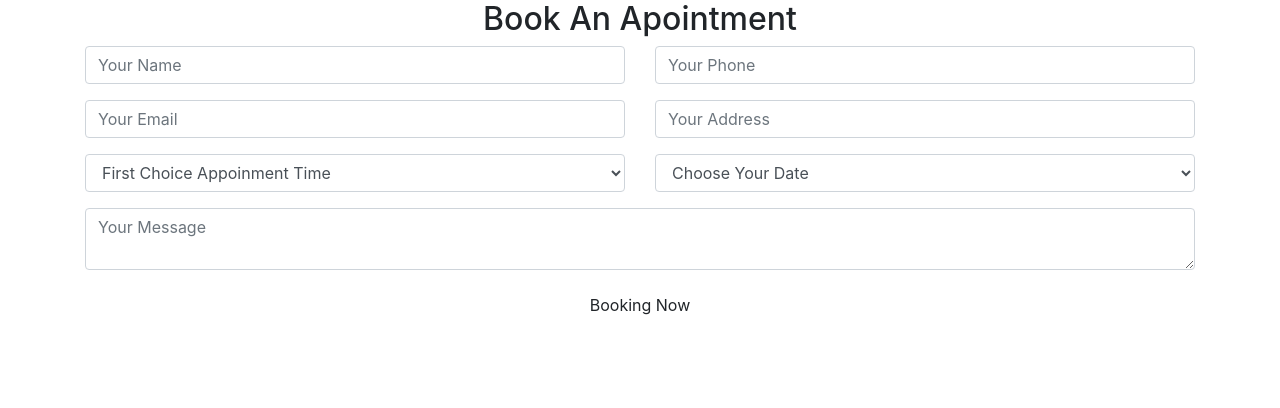
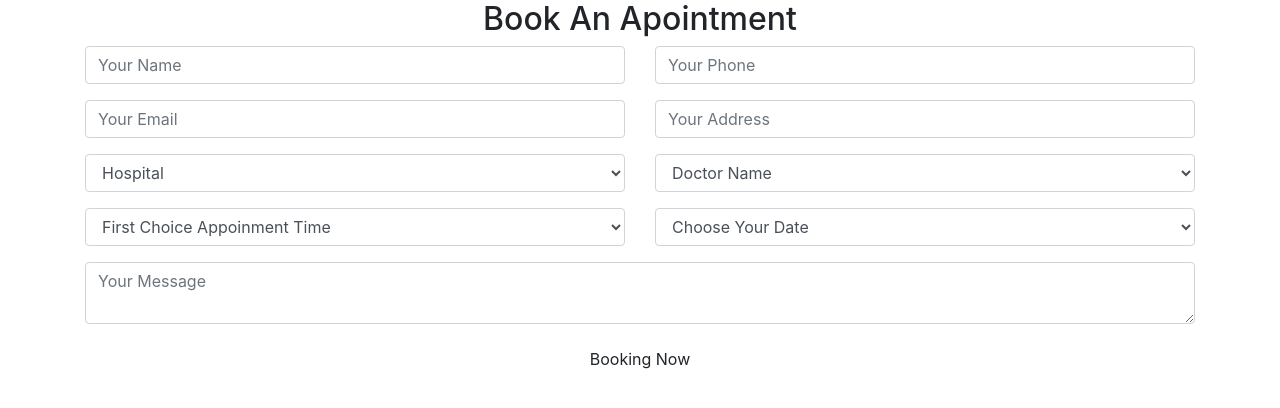
Before and after one commit to PathiranaKPRS/DA3330_BAD_GP_Phoenix, a Django app: template E_channelling/E_chan/templates/afterlogin.html in a window 1280 px wide. Shown: the part 86-494 px from the top of the page. Run offline with Django 4.2, Linux system fonts and the light colour scheme; the template is opened without the code that fills it, so the values that code supplies are empty.

Commit message:
new changes

```diff
--- a/E_channelling/E_chan/templates/afterlogin.html
+++ b/E_channelling/E_chan/templates/afterlogin.html
@@ -46,6 +46,36 @@
                 </div>
                 <div class="col-md-6">
                   <div class="form-group mb-30">
+                    <select name="Hospital" class="form-control">
+                      <option value="Hospital">Hospital</option>
+                      <option value="Durdans Hospital Colombo">Durdans Hospital Colombo</option>
+                      <option value="Asiri Central Hospital Norris Canal Road">Asiri Central Hospital Norris Canal Road</option>
+                      <option value="Prabhodha Hospital PVT Ampara">Prabhodha Hospital PVT Ampara</option>
+                      <option value="Navaloka Hospital Colombo">Navaloka Hospital Colombo</option>
+                      <option value="Asiri Hospital Colombo">Asiri Hospital Colombo</option>
+                      <option value="Asiri Hospital Kandy">Asiri Hospital Kandy</option>
+                      <option value="Hemas Hospital Wattala">Hemas Hospital Wattala</option>
+                      <option value="Royal Hospital Colombo">Royal Hospital Colombo</option>
+                    </select>
+                  </div>
+                </div>
+                <div class="col-md-6">
+                  <div class="form-group mb-30">
+                    <select name="your_schedule" class="form-control">
+                      <option value="Doctor Name">Doctor Name</option>
+                      <option value="DR A YOGANANDAMOORTHY">DR A YOGANANDAMOORTHY - CARDIOLOGIST</option>
+                      <option value="DR ASHA KUMARASIRI">DR ASHA KUMARASIRI - NEUROLOGIST</option>
+                      <option value="DR A WINDSOR PERERA">DR A WINDSOR PERERA - PAEDIATRICIAN</option>
+                      <option value="DR A K PRABHODANA RANAWEERA">DR A K PRABHODANA RANAWEERA - GYNAECOLOGIST</option>
+                      <option value="DR AJANTHA TIKIRI RAJAPAKSHA">DR AJANTHA TIKIRI RAJAPAKSHA - CARDIOLOGIST</option>
+                      <option value="DR A A A RIYAAZ">DR A.A.A. RIYAAZ - PHYSICIAN</option>
+                      <option value="	DR SRIDARAN">	DR . SRIDARAN - PHYSICIAN</option>
+                      <option value="DR. NORMAN CECIL">DR. NORMAN CECIL - NEUROLOGIST</option>
+                    </select>
+                  </div>
+                </div>
+                <div class="col-md-6">
+                  <div class="form-group mb-30">
                     <select name="your_schedule" class="form-control">
                       <option value="First Choice Appoinment Time">First Choice Appoinment Time</option>
                       <option value="9 AM to 10 AM">9 AM to 10 AM</option>
@@ -64,6 +94,8 @@
                       <option value="Wednesday">Wednesday</option>
                       <option value="Thursday">Thursday</option>
                       <option value="Friday">Friday</option>
+                      <option value="Friday">Saturday</option>
+                      <option value="Friday">Sunday</option>
                     </select>
                   </div>
                 </div>
```
